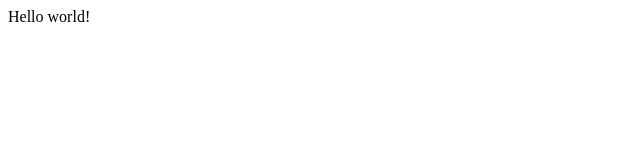
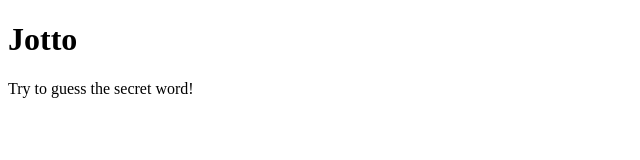
Before and after one commit to yuri014/learning-tdd, a Gatsby site in the folder jotto/: page / in a window 1280 px wide. Shown: the whole page, without its empty margins (0-640 px from the left). Built offline with nearby package versions, Linux system fonts and the light colour scheme; Gatsby itself is replaced by a stand-in of ours.

Commit message:
adding Home Page

```diff
--- a/jotto/src/pages/index.jsx
+++ b/jotto/src/pages/index.jsx
@@ -1,5 +1,18 @@
-import React from 'react';
+import React, { Component } from 'react';
 
-export default function Home() {
-  return <div>Hello world!</div>;
+import GuessedWords from '../components/GuessedWords';
+import Congrats from '../components/Congrats';
+
+class Home extends Component {
+  render() {
+    return (
+      <div>
+        <h1>Jotto</h1>
+        <Congrats success={false} />
+        <GuessedWords guessedWords={[]} />
+      </div>
+    );
+  }
 }
+
+export default Home;
```
